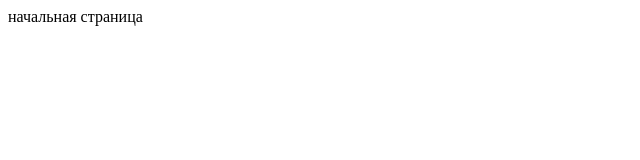
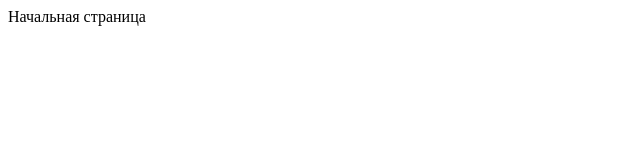
Before and after one commit to alexbevz/git-demo, a plain HTML site: page index.html in a window 1280 px wide. Shown: the full height of the page, 0-640 px from the left. Drawn offline with Linux system fonts and the light colour scheme.

Commit message:
fixed by rewie

```diff
--- a/index.html
+++ b/index.html
@@ -7,6 +7,6 @@
     <title>Document</title>
 </head>
 <body>
-    начальная страница
+    Начальная страница
 </body>
 </html>
```
